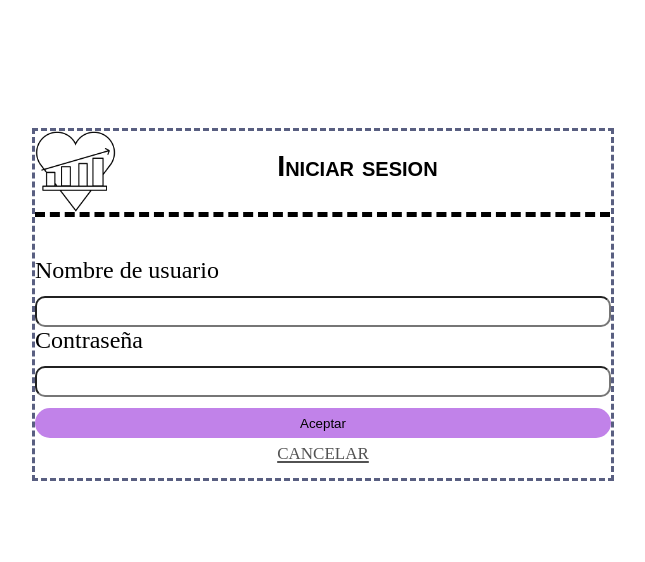
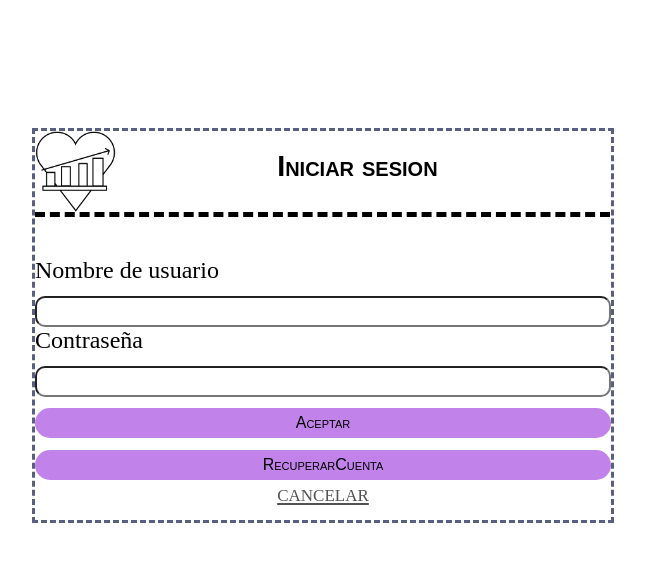
Before and after one commit to Jesus-137/The_Easy_Financy, a React (Vite) app: page /iniciar in a window 1280 px wide. Shown: the top 562 px of the page, without its empty margins (317-962 px from the left). Built offline with nearby package versions, Linux system fonts and the light colour scheme.

Commit message:
Se creo la pagina recuperar cuenta

```diff
--- a/index.html
+++ b/index.html
@@ -2,10 +2,10 @@
 <html lang="es-mx">
   <head>
     <meta charset="UTF-8" />
-    <link rel="icon" type="image/svg+xml" href="/vite.svg" />
+    <link rel="icon" type="image/svg+xml" href="/src/assets/img/TEFW.png" />
     <meta name="viewport" content="width=device-width, initial-scale=1.0" />
     <link rel="stylesheet" href="./src/assets/Style/Body.css">
-    <title>Vite + React</title>
+    <title>TEF</title>
   </head>
   <body>
     <div id="root"></div>
--- a/package.json
+++ b/package.json
@@ -12,6 +12,7 @@
     "react": "^18.2.0",
     "react-dom": "^18.2.0",
     "react-router-dom": "^6.8.1",
+    "recharts": "^2.4.3",
     "styled-component": "^2.8.0",
     "styled-components": "^5.3.6"
   },
--- a/src/components/atoms/Boton.jsx
+++ b/src/components/atoms/Boton.jsx
@@ -7,6 +7,11 @@ const Button = styled.button`
     background-color: #c182e9;
     border: 0;
     height: 30px;
+    font-family: 'Raleway', Arial, Helvetica, sans-serif;
+    font-weight: lighter;
+    font-variant: small-caps;
+    text-align: center;
+    font-size: 1rem;
 `;
 
 function Boton({data, onClick, type}) {
--- a/src/components/molecules/Footer.jsx
+++ b/src/components/molecules/Footer.jsx
@@ -12,7 +12,6 @@ const StyledFooter = styled.footer`
     background-color: rgba(93, 106, 191, 0.87);
     margin-top: 5%;
     padding-bottom: 1%;
-    border-top: 5px dashed #000000;
     display: flex;
     flex-direction: column;
     align-items: center;
--- a/src/components/molecules/FormLogin.jsx
+++ b/src/components/molecules/FormLogin.jsx
@@ -1,5 +1,6 @@
 import { useState, useRef } from "react";
 import { useNavigate } from "react-router";
+import { useContext } from "react";
 import styled from 'styled-components';
 import UserContext from "../../context/UserContext";
 import Logo from "../atoms/Logo";
@@ -9,6 +10,7 @@ import Boton from "../atoms/Boton";
 import Parrafo from "../atoms/Parrafo";
 import logo from "../../assets/img/TEF.png";
 import StyledLink from "../atoms/Link";
+import RecuperarCuenta from "../../pages/RecuperarCuenta";
 
 const Div = styled.div`
     display: flex;
@@ -35,7 +37,7 @@ const Div = styled.div`
 
 
 function FromLogin() {
-    const {isLoged, setIsLoged} = UserContext;
+    const {isLoged, setIsLoged} = useContext(UserContext);
     const form= useRef();
     const navigate=useNavigate();
     const [state, setState]=useState([]);
@@ -54,9 +56,11 @@ function FromLogin() {
                 const usuarios=data
                 let i=0;
                 let encontrado=false
+                alert(usuarios[i].nombre_usuario)
                 while(!encontrado&&i<usuarios.length){
                     if (usuarios[i].nombre_usuario==newForm.get('usuario')){
                         if(usuarios[i].contrasenia==newForm.get('contrasenia')){
+                            setIsLoged(true)
                             encontrado=true
                             navigate('/grafica')
                         }
@@ -81,6 +85,7 @@ function FromLogin() {
                     <Input type={"text"} name={"usuario"} data={"Nombre de usuario"}/>
                     <Input type={"password"} name={"contrasenia"} data={"Contraseña"}/>
                     <Boton onClick={chandlerClick} data={"Aceptar"}/>
+                    <StyledLink to={"/recuperar"}><Boton data={"RecuperarCuenta"}/></StyledLink>
                     <StyledLink to={"/"}>Cancelar</StyledLink>
                 </form>
             </Div>
--- /dev/null
+++ b/src/components/molecules/FormRecuperar.jsx
@@ -0,0 +1,52 @@
+import styled from 'styled-components';
+import Input from '../atoms/Input';
+import SubTitle from '../atoms/Subtitle';
+import Logo from '../atoms/Logo';
+import Title from '../atoms/Title';
+import Boton from '../atoms/Boton';
+import StyledLink from '../atoms/Link';
+import TEF from '../../assets/img/TEF.png';
+
+const Div = styled.div`
+  display: flex;
+  flex-wrap: nowrap;
+  flex-direction: column;
+  width: 45%;
+  border: 3px dashed #595F81;
+  margin-top: 10%;
+  text-align: center;
+  font-size: 1.5rem;
+  padding-bottom: 1%;
+  .header{
+    display: flex;
+    flex-direction: row;
+    justify-content: space-between;
+    justify-items: center;
+    text-align: center;
+    margin-bottom: 7%;
+    padding-right: 30%;
+    width: 69.9%;
+    border-bottom: 5px dashed;
+  }
+`;
+
+function FormRecuperar() {
+  return (
+    <>
+      <Div>
+        <div className='header'>
+          <Logo img={TEF}/>
+          <Title title={"Recuperar Contraceña"}/>
+        </div>
+        <form>
+          <SubTitle subTitle={"Nececitamos comprobar tu identidad"}/>
+          <Input data={"Correo electronico"} type={'email'} name={"correo"}/>
+          <Boton data={"Mandar correo electrónico"} type={'button'} onClick={''}/>
+          <StyledLink to={"/"}>Cancelar</StyledLink>
+        </form>
+      </Div>
+    </>
+  );
+}
+
+export default FormRecuperar;
--- a/src/components/molecules/FormRegister.jsx
+++ b/src/components/molecules/FormRegister.jsx
@@ -1,4 +1,4 @@
-import { useRef, useState } from 'react';
+import { useRef, useState, useContext } from 'react';
 import { useNavigate } from 'react-router-dom';
 import styled from 'styled-components';
 import Input from '../atoms/Input';
@@ -8,6 +8,7 @@ import Boton from '../atoms/Boton';
 import Parrafo from '../atoms/Parrafo';
 import logo from '../../assets/img/TEF.png';
 import StyledLink from '../atoms/Link';
+import UserContext from '../../context/UserContext';
 
 const Div = styled.div`
     display: flex;
@@ -34,6 +35,7 @@ const Div = styled.div`
 
 
 function FromRegister() {
+    const {isLoged, setIsLoged} = useContext(UserContext);
     const form= useRef();
     const navigate=useNavigate();
     const [state, setState]=useState([]);
@@ -50,7 +52,7 @@ function FromRegister() {
             body:JSON.stringify({
                 contrasenia:newForm.get('contrasenia'),
                 email:newForm.get('email'),
-                firstName: newForm.get('Primer nombre'),
+                first_name: newForm.get('Primer nombre'),
                 nombre_usuario:newForm.get('usuario')
             })
         }
@@ -69,6 +71,7 @@ function FromRegister() {
             .then(response => response.json())
             .then(data => {
                 if (data.status!=false){
+                    setIsLoged(true)
                     navigate('/grafica')
                 }else{
                     alert(data.message)
--- a/src/containers/App.jsx
+++ b/src/containers/App.jsx
@@ -3,11 +3,12 @@ import { useState } from "react";
 import HomeView from "../pages/HomeView";
 import Login from "../pages/Login";
 import Register from "../pages/Register";
+import RecuperarCuenta from "../pages/RecuperarCuenta";
 import Dashboard from "../pages/Dashboard";
 import Ventas from "../pages/Ventas";
-import PageUseless from "../pages/PageUseless";
 import NotFound from "../pages/NotFound";
 import UserContext from "../context/UserContext";
+import RouteProtected from "./RouterProtected";
 
 function App() {
     const [isLoged, setIsLoged] = useState(false)
@@ -18,8 +19,11 @@ function App() {
                     <Route path="/" element={<HomeView/>}/>
                     <Route path="/iniciar" element={<Login/>}/>
                     <Route path="/crear" element={<Register/>}/>
-                    <Route path="/grafica" element={<Dashboard/>}/>
-                    <Route path="/venta" element={<Ventas/>}/>
+                    <Route path="/recuperar" element={<RecuperarCuenta/>}/>
+                    <Route element={<RouteProtected session={isLoged}/>}>
+                        <Route path="/grafica" element={<Dashboard/>}/>
+                        <Route path="/venta" element={<Ventas/>}/>
+                    </Route>
                     <Route path="/*" element={<NotFound/>}/>
                 </Routes>
             </UserContext.Provider>
--- /dev/null
+++ b/src/containers/RouterProtected.jsx
@@ -0,0 +1,7 @@
+import {Outlet, Navigate} from 'react-router-dom';
+
+function RouteProtected({session}) {
+    return (session) ? <Outlet /> : <Navigate to="/iniciar" />
+}
+
+export default RouteProtected;
--- /dev/null
+++ b/src/pages/RecuperarCuenta.jsx
@@ -0,0 +1,20 @@
+import styled from 'styled-components';
+import FormRecuperar from '../components/molecules/FormRecuperar';
+
+const Div = styled.div`
+    display: flex;
+    flex-direction: column;
+    flex-wrap: wrap;
+    align-items: center;
+`;
+
+
+function RecuperarCuenta() {
+    return (
+        <Div>
+            <FormRecuperar/>
+        </Div>
+    );
+}
+
+export default RecuperarCuenta;
```
Also changed, not shown: src/assets/img/TEFW.png (added), 1 other file (tests, documents, lock files or other folders).
